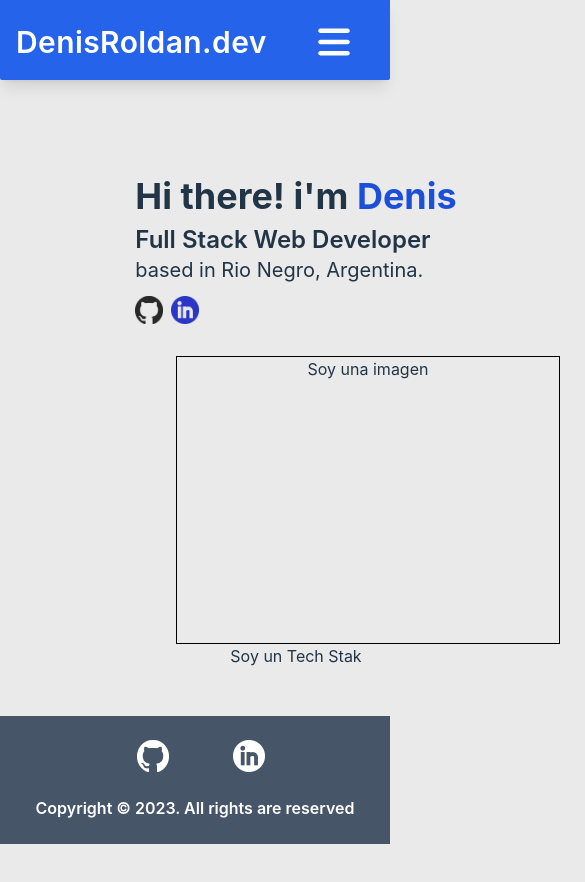
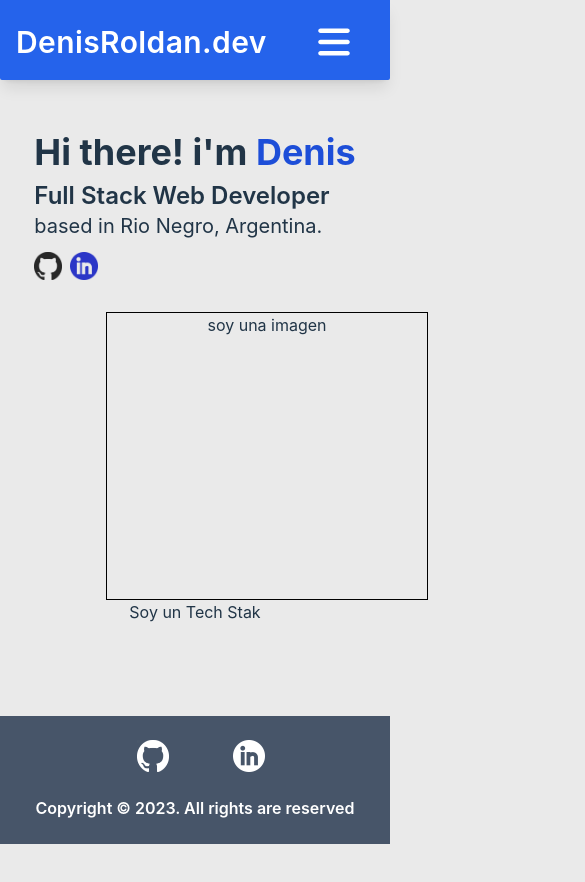
Before and after one commit to denisrold/Portfolio, a React (Vite) app in the folder portfolio/: page / in a window 390 px wide. Shown: the top 882 px of the page, 585 px wide, since content can reach past the window. Before the commit the page ends 844 px from the top, so only its background shows below. Built offline with nearby package versions, Linux system fonts and the light colour scheme.

Commit message:
responsive Home

```diff
--- a/portfolio/src/App.jsx
+++ b/portfolio/src/App.jsx
@@ -9,7 +9,7 @@ function App() {
 
   return (
     <>
-      <div className="App">
+      <div className="App" style={{ width: '100%', height: '100vh',marginTop:'100px' }}>
           <Navbar />
           <Home />
           <TechStack/>
--- a/portfolio/src/views/Home.jsx
+++ b/portfolio/src/views/Home.jsx
@@ -7,9 +7,9 @@ const Home=()=>{
                 <p className="font-bold text-4xl mt-auto">Hi there! i'm <span className='text-blue-700'>Denis</span></p>
                 <p className="text-2xl mt-2 text-start font-semibold ">Full Stack Web Developer <span className="hidden md:inline-block md:text-xl lg:text-2xl">based in Rio Negro, Argentina.</span></p>
                 <span className="block left-auto row-auto text-xl md:hidden">based in Rio Negro, Argentina.</span>
-                <IconsHAndlersHome/>
+                <IconsHAndlersHome />
             </div>
-            <div className='w-96 h-72 mt-8 md:mt-0 border border-black'>Soy una imagen</div>
+            <div className='w-full md:w-96 h-72 mt-8 md:mt-0 border border-black'>soy una imagen</div>
         </main>
     )
     }
```
